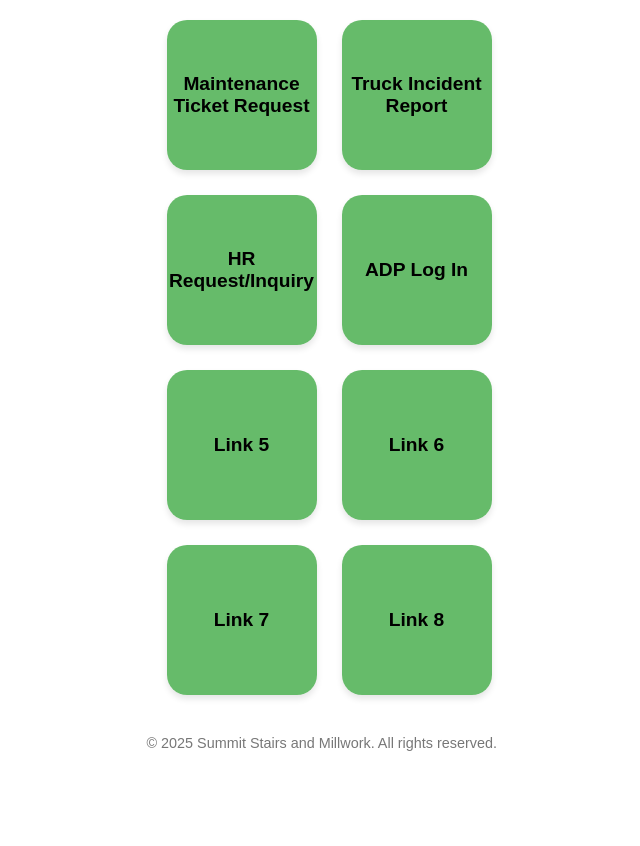
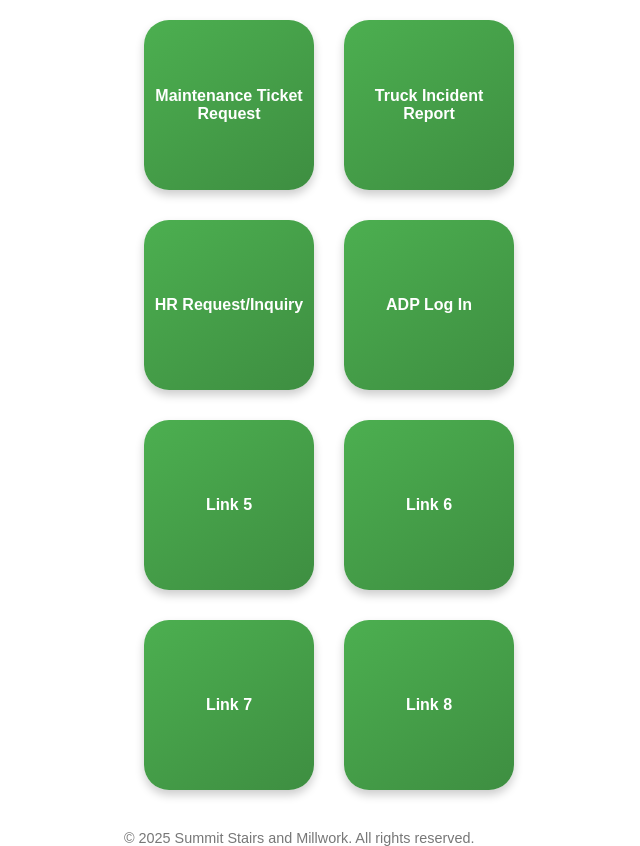
Before and after one commit to SummitQuickLinks/summit-quick-links, a plain HTML site: page index.html in a window 1280 px wide. Shown: the whole page, without its empty margins (311-951 px from the left). Before the commit the page ends 800 px from the top, so only its background shows below. Drawn offline with Linux system fonts and the light colour scheme.

Commit message:
Update index.html

```diff
--- a/index.html
+++ b/index.html
@@ -36,39 +36,45 @@ background: url('SummitLogo2.pdf') no-repeat center center fixed;
 
 .link-grid {
     display: grid;
-    grid-template-columns: repeat(2, 1fr); /* 2 buttons per row */
-    gap: 25px; /* Spacing between buttons */
-    justify-content: center; /* Center the grid horizontally */
-    align-content: center; /* Center the grid vertically */
-    height: auto; /* Adjust height to fit content */
-    width: auto; /* Adjust width to fit content */
-    margin: 0 auto; /* Center the grid container */
+    grid-template-columns: repeat(2, 1fr); /* 2 columns */
+    gap: 30px; /* Add space between buttons */
+    justify-content: center;
+    align-content: center;
+    margin: 0 auto;
     padding: 20px;
     box-sizing: border-box;
 }
 
-
 .link-grid a {
     text-decoration: none;
     display: flex;
-    justify-content: center; /* Center text horizontally */
-    align-items: center; /* Center text vertically */
-    width: 150px; /* Larger button width */
-    height: 150px; /* Larger button height */
-    background-color: rgba(76, 175, 80, 0.85); /* 85% transparent green */
-    color: black; /* Set text color to black */
-    font-size: 1.2rem; /* Slightly larger font size */
+    flex-direction: column; /* Icon above text */
+    justify-content: center;
+    align-items: center;
+    width: 150px;
+    height: 150px;
+    background: linear-gradient(145deg, #4caf50, #3e8e41); /* Gradient for icon style */
+    color: white; /* Text color */
+    font-size: 1rem; /* Font size for text */
     font-weight: bold;
-    border-radius: 20px; /* Rounded edges */
-    box-shadow: 0 4px 6px rgba(0, 0, 0, 0.1);
+    border-radius: 25px; /* Rounded corners */
+    box-shadow: 0 5px 10px rgba(0, 0, 0, 0.2); /* Shadow for depth */
     transition: transform 0.2s, box-shadow 0.2s;
-    text-align: center; /* Ensure multi-line text is centered */
+    text-align: center;
+    padding: 10px; /* Spacing inside buttons */
 }
 
 .link-grid a:hover {
-    transform: scale(1.05); /* Slight zoom effect */
-    box-shadow: 0 6px 12px rgba(0, 0, 0, 0.15);
+    transform: scale(1.05); /* Slight zoom effect on hover */
+    box-shadow: 0 8px 15px rgba(0, 0, 0, 0.3);
 }
+
+.link-grid a img {
+    width: 50px; /* Icon size */
+    height: 50px;
+    margin-bottom: 10px; /* Space between icon and text */
+}
+
 
 
         footer {
```
